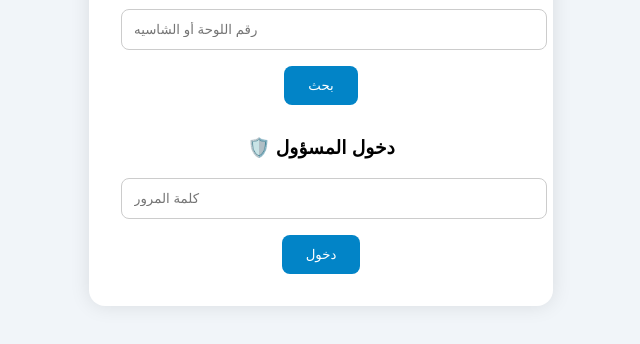
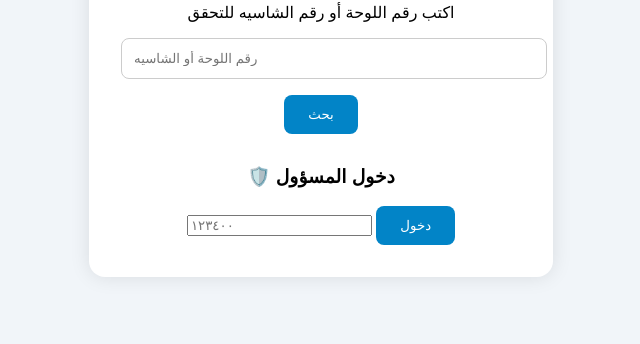
Before and after one commit to Ahmed6261/YourCarIsSafe.github.io, a plain HTML site: page index.html in a window 1280 px wide. Shown: the part 316-660 px from the top of the page, without its empty margins (319-959 px from the left). Drawn offline with Linux system fonts and the light colour scheme.

Commit message:
Update index.html

```diff
--- a/index.html
+++ b/index.html
@@ -75,7 +75,7 @@
 
     <div style="margin-top:2rem">
       <h3>🛡️ دخول المسؤول</h3>
-      <input type="password" id="adminPass" placeholder="كلمة المرور" />
+      <input type="123400" id="adminPass" placeholder="١٢٣٤٠٠" />
       <button onclick="loginAdmin()">دخول</button>
     </div>
 
```
